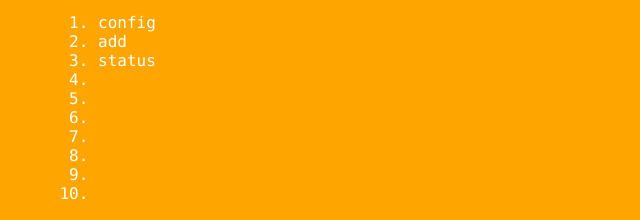
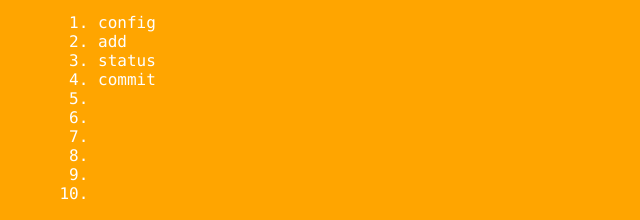
Before and after one commit to MichaelMENG/git_learning, a plain HTML site: page index.html in a window 1280 px wide. Both pictures are taken after a click on the element "Terminologys". Shown: the part 280-500 px from the top of the page, 0-640 px from the left. Drawn offline with Linux system fonts and the light colour scheme.

Commit message:
add commit command

```diff
--- a/index.html
+++ b/index.html
@@ -17,7 +17,7 @@
                     <li>config</li>
                     <li>add</li>
                     <li>status</li>
-                    <li></li>
+                    <li>commit</li>
                     <li></li>
                     <li></li>
                     <li></li>
```
